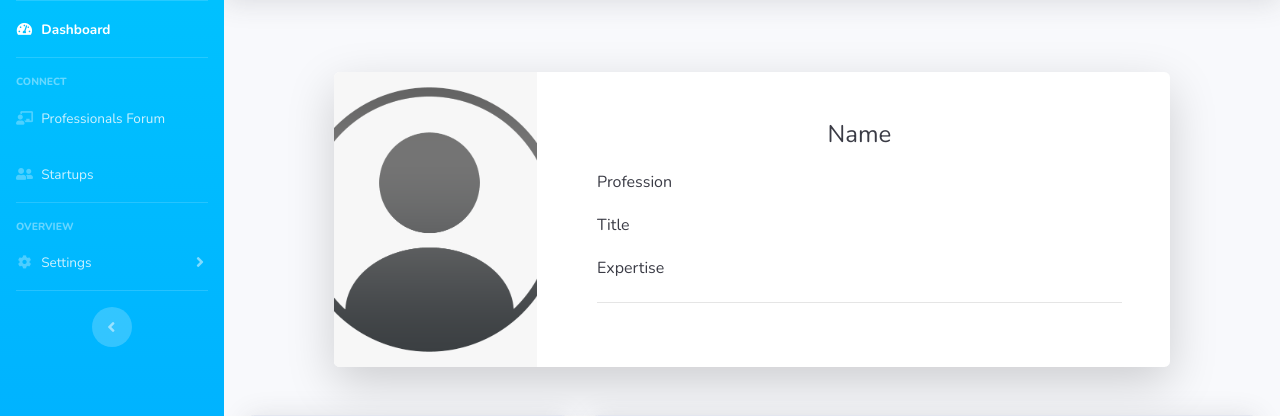
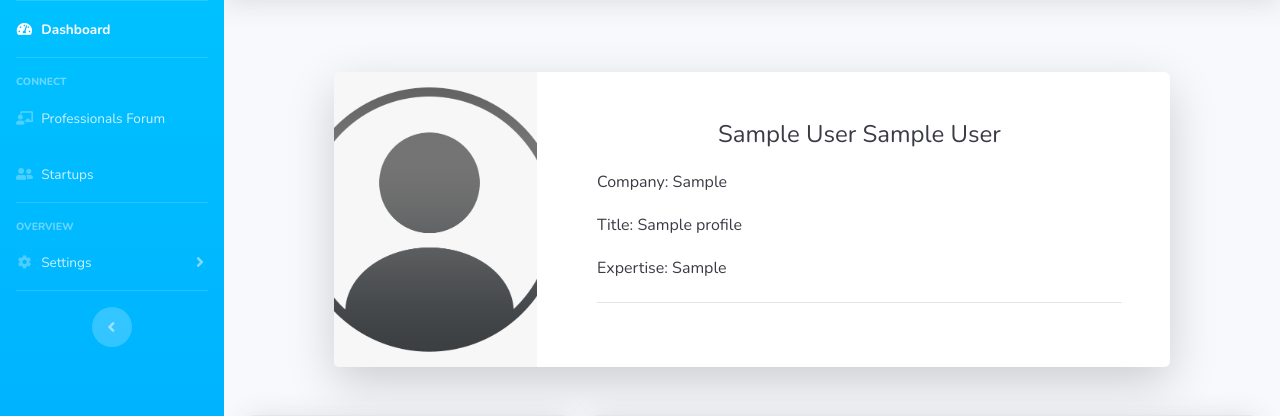
Before and after one commit to pranavjaikumar/business-grid, a PHP site: page /bpDashboard.php in a window 1280 px wide. Shown: the part 70-486 px from the top of the page. Run offline with PHP 8.4, Linux system fonts and the light colour scheme; the visitor is signed in with stand-in values (Sample User, id 1); tables that the repository leaves empty or names only in its code hold one stand-in row (values such as "Sample post").

Commit message:
Dynamic bpDashboard

```diff
--- a/bpDashboard.php
+++ b/bpDashboard.php
@@ -325,12 +325,32 @@ session_start();
                                     <div class="col-lg-9">
                                         <div class="p-5">
                                             <div class="text-center">
-                                                <h1 class="h4 text-gray-900 mb-4">Name</h1>
+                                                <h1 class="h4 text-gray-900 mb-4">
+                                                    <?php
+                                                        echo $_SESSION['first_name'] . " " . $_SESSION['last_name'];
+                                                    ?>
+                                                </h1>
                                             </div>
                                             <div class="text-left">
-                                                <h3 class="h6 text-gray-900 mb-4">Profession</h3>
-                                                <h3 class="h6 text-gray-900 mb-4">Title</h3>
-                                                <h3 class="h6 text-gray-900 mb-4">Expertise</h3>
+                                                <h3 class="h6 text-gray-900 mb-4">
+                                                    <?php
+                                                        include "config.php";
+                                                        $id = $_SESSION['id'];
+                                                        $bp_profiles = mysqli_query($link, "SELECT * FROM bp_profile WHERE id='$id'");
+                                                        $profile = mysqli_fetch_array($bp_profiles);
+                                                        echo "Company: " . $profile['employer'];
+                                                    ?>
+                                                </h3>
+                                                <h3 class="h6 text-gray-900 mb-4">
+                                                    <?php
+                                                        echo "Title: " . $profile['title'];
+                                                    ?>
+                                                </h3>
+                                                <h3 class="h6 text-gray-900 mb-4">
+                                                    <?php
+                                                        echo "Expertise: " . $profile['service'];
+                                                    ?>
+                                                </h3>
                                             </div>
                                             <hr>
                                         </div>
```
